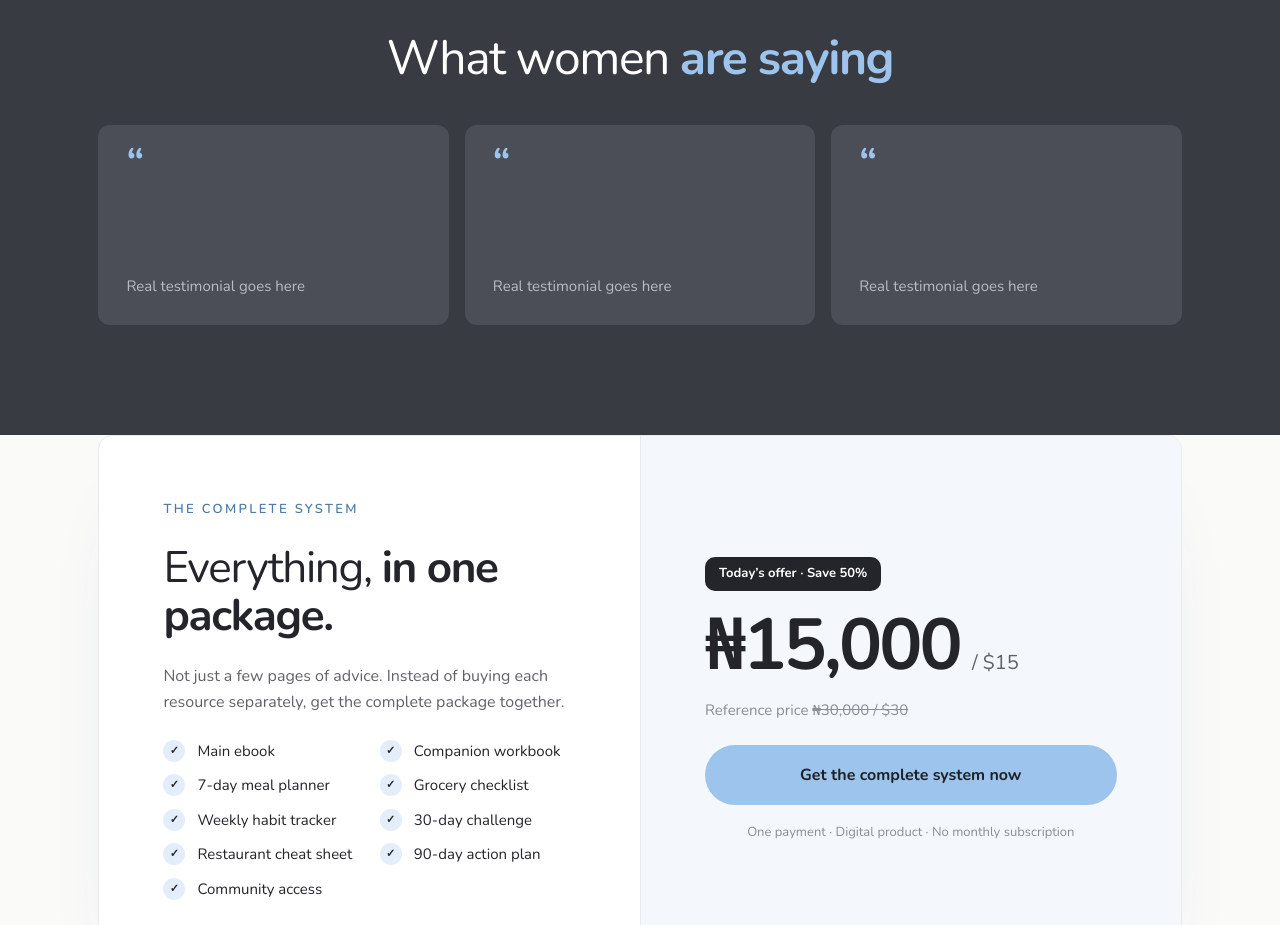
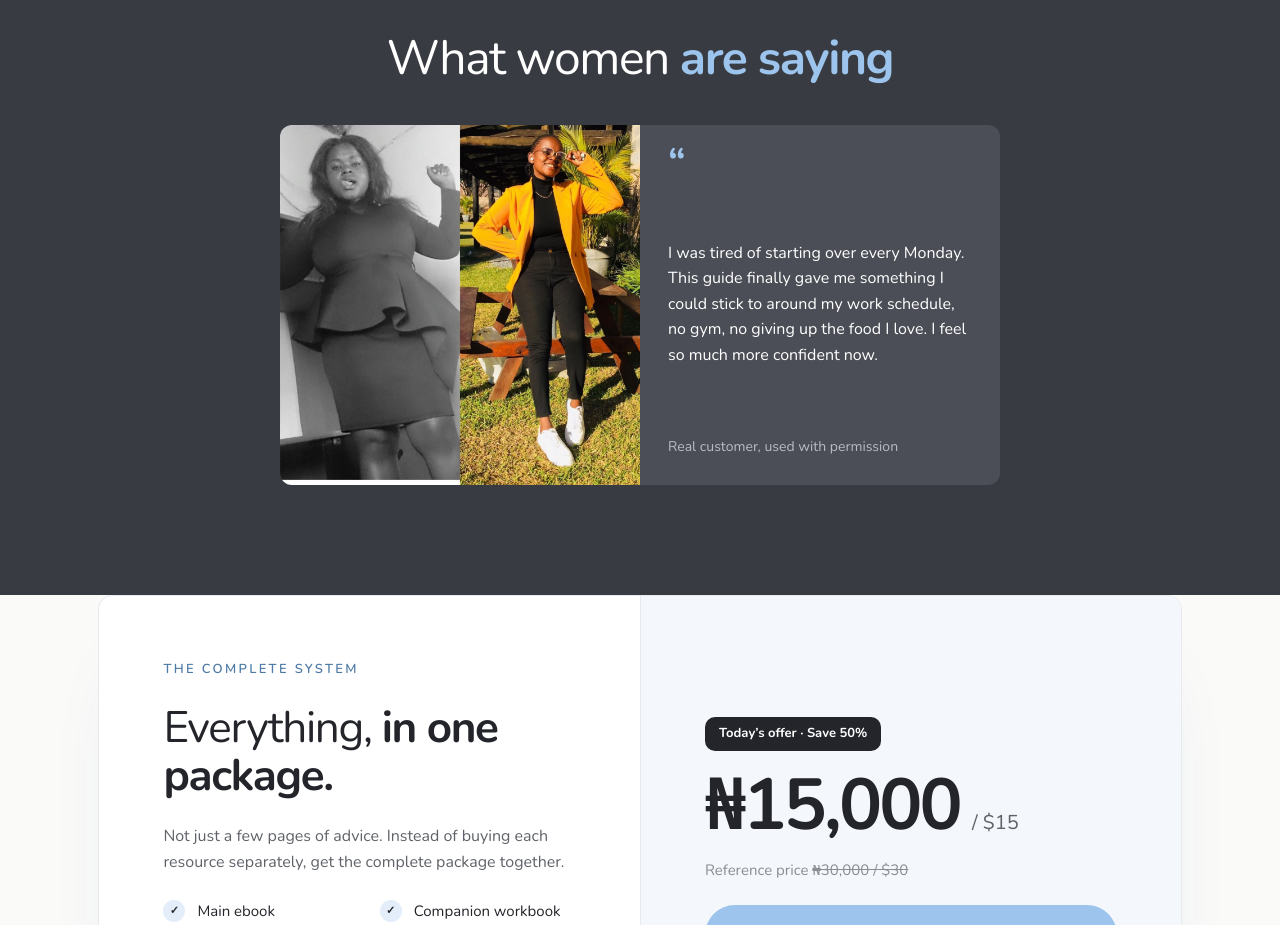
Before and after one commit to successdanesy/busy-woman-weight-loss, a React (Vite) app: page / in a window 1280 px wide. Shown: the part 5380-6305 px from the top of the page. Built offline with nearby package versions, Linux system fonts and the light colour scheme.

Commit message:
Add single real testimonial with before/after photo
Replace the three placeholder testimonial cards with one featuring
the customer's before/after photo and a draft quote (marked for
review/approval before using it as her verbatim words).

```diff
--- a/src/components/Testimonials.jsx
+++ b/src/components/Testimonials.jsx
@@ -1,3 +1,5 @@
+import testimonialPhoto from '../assets/testimonial-01.png'
+
 export default function Testimonials() {
   return (
     <section style={{ background: '#383b42' }}>
@@ -11,25 +13,34 @@ export default function Testimonials() {
         >
           What women <span className="font-bold" style={{ color: '#9cc4ec' }}>are saying</span>
         </h2>
+
+        {/* TODO: replace with the real quote once confirmed with her, this draft is a placeholder for review */}
         <div
-          className="grid gap-4"
-          style={{ gridTemplateColumns: 'repeat(auto-fit,minmax(min(100%,260px),1fr))' }}
+          className="mx-auto rounded-card overflow-hidden grid"
+          style={{
+            maxWidth: 720,
+            width: '100%',
+            background: '#4b4e56',
+            gridTemplateColumns: 'repeat(auto-fit,minmax(min(100%,220px),1fr))',
+          }}
         >
-          {/* Placeholders. Only fill with real testimonials used with permission, or replace with real product previews. */}
-          {[0, 1, 2].map((i) => (
-            <div
-              key={i}
-              className="rounded-card flex flex-col justify-between gap-6"
-              style={{ minHeight: 200, padding: 28, background: '#4b4e56' }}
-            >
-              <span className="text-[40px] font-bold" style={{ lineHeight: 0.5, color: '#9cc4ec' }}>
-                &ldquo;
-              </span>
-              <span className="text-[15px]" style={{ color: '#b9bcc2' }}>
-                Real testimonial goes here
-              </span>
-            </div>
-          ))}
+          <img
+            src={testimonialPhoto}
+            alt="Before and after photos of a woman who followed The Busy Woman's Weight Loss System"
+            style={{ width: '100%', height: '100%', objectFit: 'cover', display: 'block' }}
+          />
+          <div className="flex flex-col justify-between gap-6" style={{ padding: 28 }}>
+            <span className="text-[40px] font-bold" style={{ lineHeight: 0.5, color: '#9cc4ec' }}>
+              &ldquo;
+            </span>
+            <p className="m-0 text-[16px]" style={{ lineHeight: 1.6, color: '#fff' }}>
+              I was tired of starting over every Monday. This guide finally gave me something I could stick to
+              around my work schedule, no gym, no giving up the food I love. I feel so much more confident now.
+            </p>
+            <span className="text-[14px]" style={{ color: '#b9bcc2' }}>
+              Real customer, used with permission
+            </span>
+          </div>
         </div>
       </div>
     </section>
```
Also changed, not shown: src/assets/testimonial-01.png (added).
